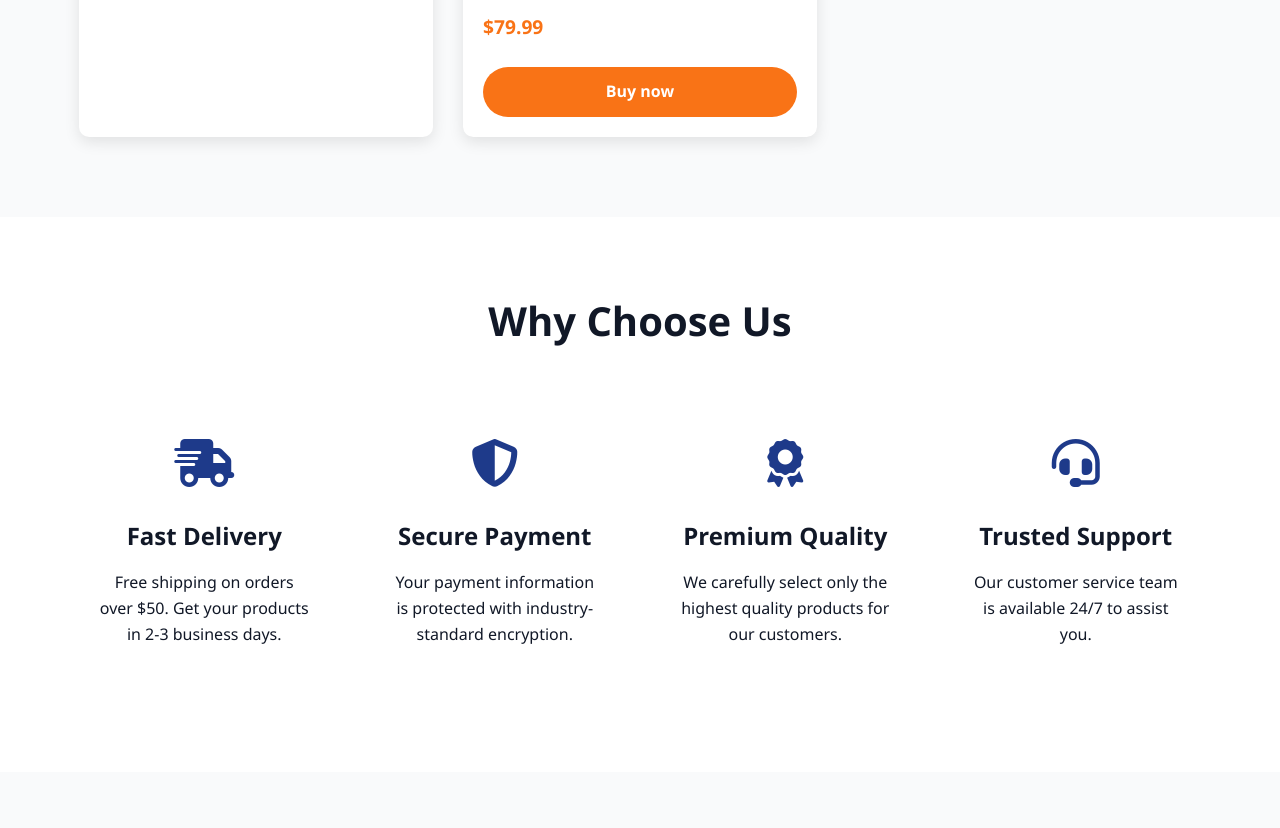
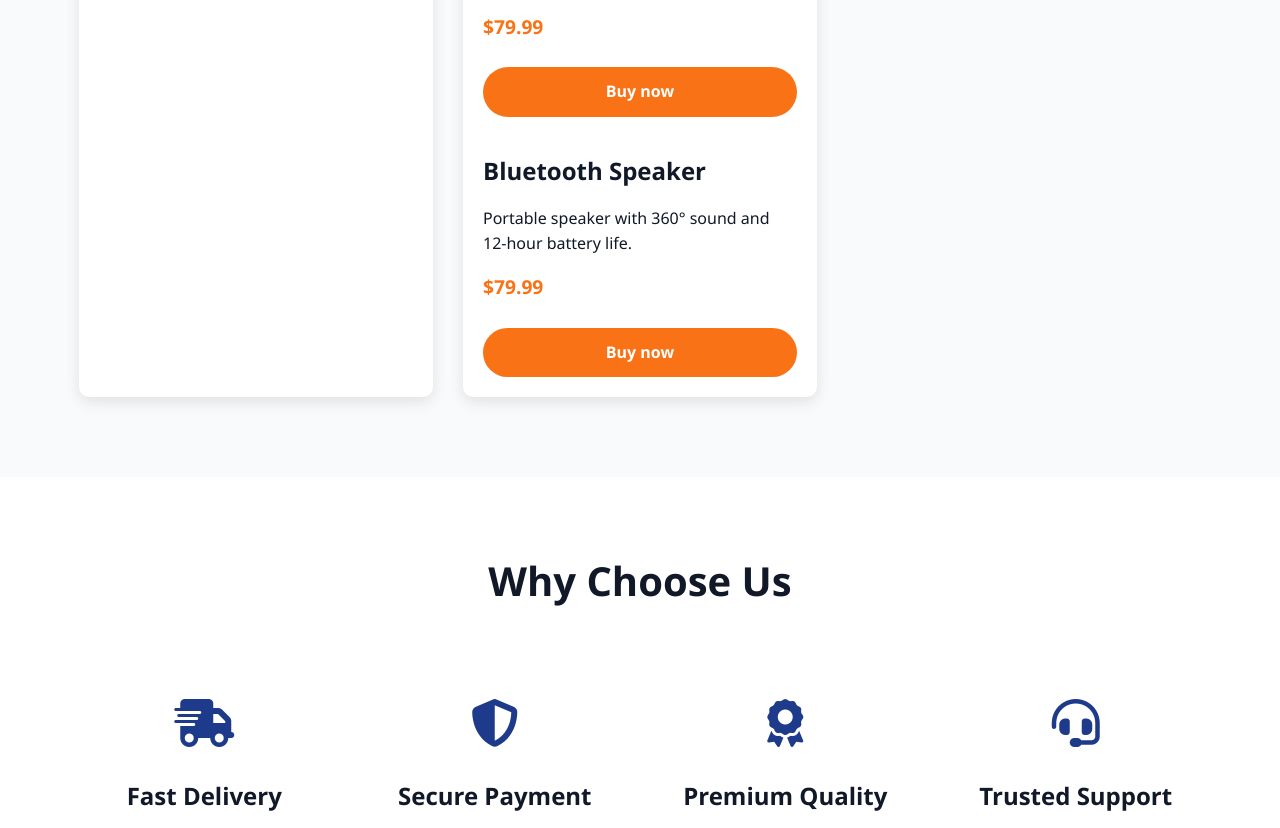
Before and after one commit to musab335/Product-sell, a plain HTML site: page index.html in a window 1280 px wide. Shown: the part 1561-2389 px from the top of the page. Drawn offline with Linux system fonts and the light colour scheme.

Commit message:
Update index.html

```diff
--- a/index.html
+++ b/index.html
@@ -760,7 +760,7 @@
                         <h3>Wireless Headphones</h3>
                         <p>Premium sound quality with noise cancellation technology.</p>
                         <div class="product-price">$129.99</div>
-                        <a href="Buy pnow.html" class="btn btn-primary product-btn">Buy now</a>
+                        <a href="Buy now.html" class="btn btn-primary product-btn">Buy now</a>
                     </div>
                 </div>
 
@@ -773,7 +773,7 @@
                         <h3>Smart Watch</h3>
                         <p>Track your fitness and stay connected with this advanced smartwatch.</p>
                         <div class="product-price">$199.99</div>
-                        <a href="Buy pnow.html" class="btn btn-primary product-btn">Buy now</a>
+                        <a href="Buy now.html" class="btn btn-primary product-btn">Buy now</a>
                 </div>
 
                 <!-- Product 3 -->
@@ -785,7 +785,16 @@
                         <h3>Bluetooth Speaker</h3>
                         <p>Portable speaker with 360° sound and 12-hour battery life.</p>
                         <div class="product-price">$79.99</div>
-                        <a href="Buy pnow.html" class="btn btn-primary product-btn">Buy now</a>      </div>
+                        <a href="Buy now.html" class="btn btn-primary product-btn">Buy now</a>      </div>
+
+
+
+                    <div class="product-info">
+                        <h3>Bluetooth Speaker</h3>
+                        <p>Portable speaker with 360° sound and 12-hour battery life.</p>
+                        <div class="product-price">$79.99</div>
+                        <a href="Buy now.html" class="btn btn-primary product-btn">Buy now</a>      </div>
+
                 </div>
             </div>
         </div>
```
